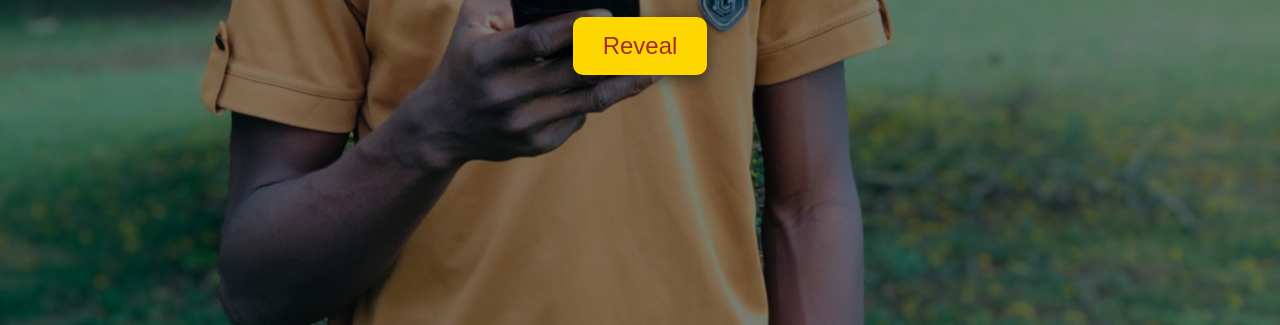
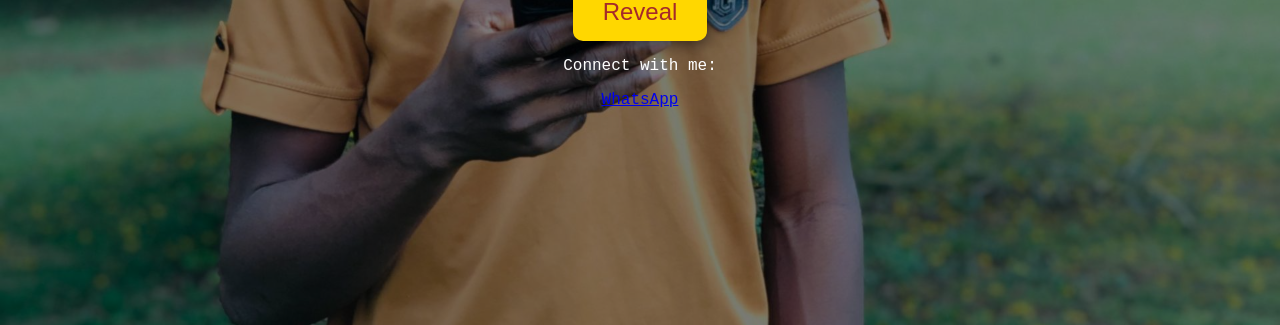
Before and after one commit to samkiel488/samkielbirthday, a plain HTML site: page index.html in a window 1280 px wide. Shown: the part 475-800 px from the top of the page. Drawn offline with Linux system fonts and the light colour scheme.

Commit message:
Update index.html

```diff
--- a/index.html
+++ b/index.html
@@ -24,4 +24,6 @@
     <!-- Div for flower animations -->
     <div id="flowerContainer" class="hidden"></div>
 </body>
+    <p>Connect with me:</p>
+    <a href="https://wa.me/+2348087357158" target="_blank"> WhatsApp</a>
 </html>
```
